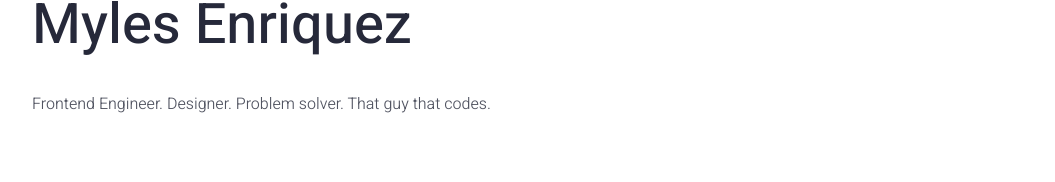
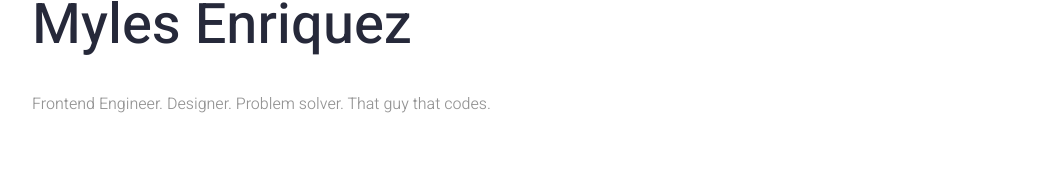
Before and after one commit to enriquezm/tgtc, a Gatsby site: page / in a window 1280 px wide. Shown: the part 314-496 px from the top of the page, without its empty margins (112-1167 px from the left). Built offline with nearby package versions, Linux system fonts and the light colour scheme; Gatsby itself is replaced by a stand-in of ours.

Commit message:
Lighten secondary font.

```diff
--- a/src/components/Header.js
+++ b/src/components/Header.js
@@ -18,6 +18,7 @@ const Container = styled.header`
   }
   p {
     animation-delay: 0.1s;
+    color: #949494;
   }
   &.tabs > a:not(:last-child){
     margin-right: 15px;
```
